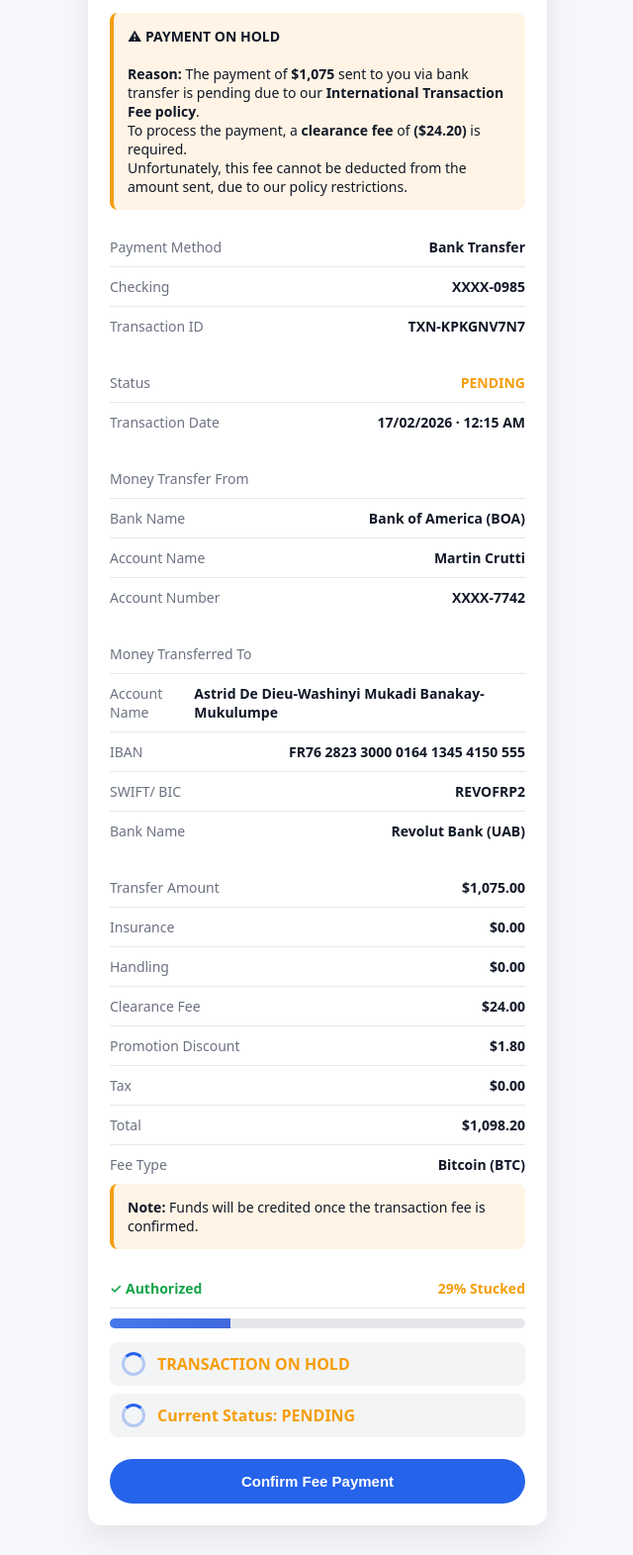
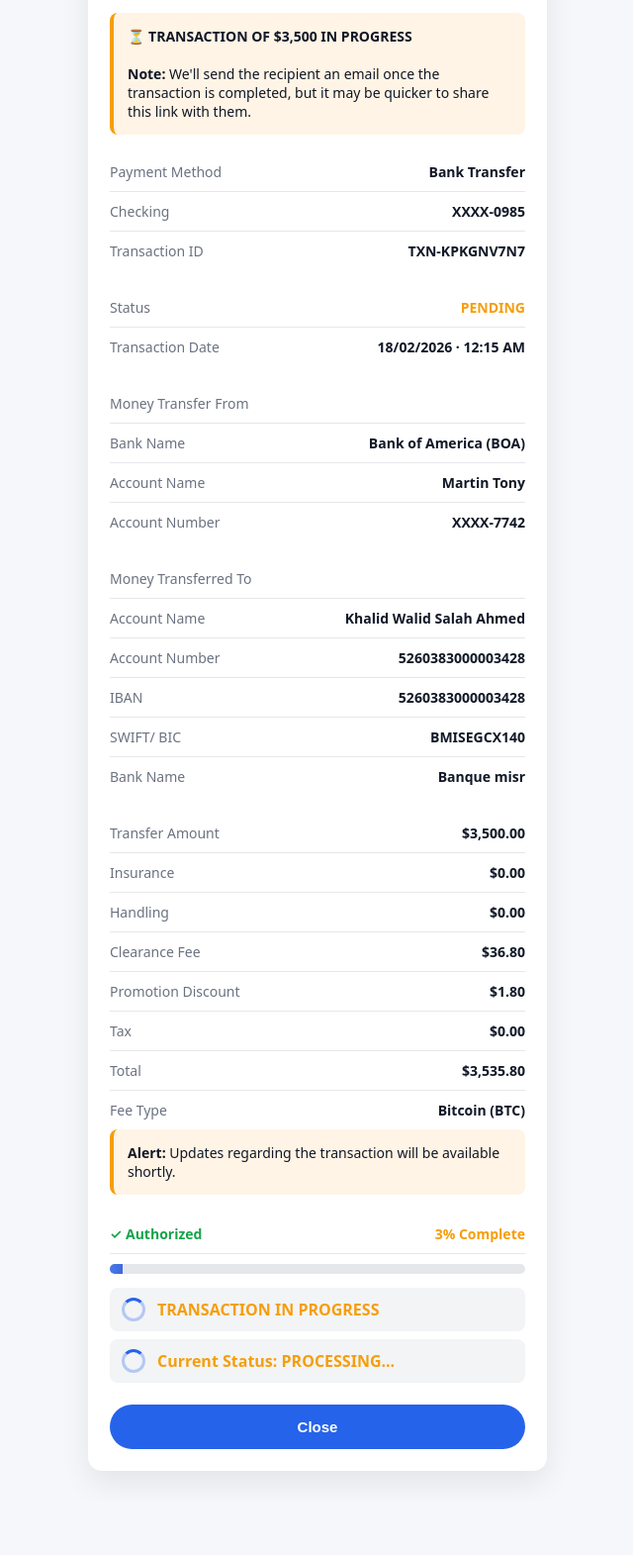
Before and after one commit to Transactionsucessful/Payment-Processing, a plain HTML site: page index.html in a window 1280 px wide. Shown: the part 190-1761 px from the top of the page at 99% size, without its empty margins (319-959 px from the left). After the commit the page ends 1706 px from the top, so only its background shows below. Drawn offline with Linux system fonts and the light colour scheme.

Commit message:
Update index.html

```diff
--- a/index.html
+++ b/index.html
@@ -2,7 +2,7 @@
 <html lang="en">
 <head>
 <meta charset="UTF-8">
-<title>Payment Status Demo</title>
+<title>Payment Status</title>
 <meta name="viewport" content="width=device-width, initial-scale=1.0">
 
 <style>
@@ -34,17 +34,6 @@
     align-items:center;
     gap:12px;
     margin-bottom:16px;
-}
-.logo{
-    width:38px;
-    height:38px;
-    border-radius:50%;
-    background:#003087;
-    color:#fff;
-    font-weight:700;
-    display:flex;
-    align-items:center;
-    justify-content:center;
 }
 .header h2{
     margin:0;
@@ -214,24 +203,23 @@
 
 <body>
 
-<div class="toast" id="toast">
-    ⏳ Fee verification started. Awaiting confirmation…
-</div>
+
 
 <div class="card">
+
     <div class="header" style="flex-direction:column; align-items:flex-start; gap:10px;">
 
     <!-- Bank of America Logo -->
     <img src="https://upload.wikimedia.org/wikipedia/commons/2/20/Bank_of_America_logo.svg"
          alt="Bank of America Logo"
          style="width:180px; height:auto;">
-         </div>
+
+
+</div>
 
     <div class="alert">
-        ⚠ <b>PAYMENT ON HOLD</b><br><br>
-        <b>Reason:</b> The payment of <b>$1,075</b> sent to you via bank transfer is pending due to our
-        <b>International Transaction Fee policy</b>.<br> To process the payment, a <b>clearance fee</b> of
-        <b>($24.20)</b> is required.<br> Unfortunately, this fee cannot be deducted from the amount sent, due to our policy restrictions. </div>
+        ⏳ <b>TRANSACTION OF <b>$3,500</b> IN PROGRESS</b><br><br>
+        <b>Note:</b> We'll send the recipient an email once the transaction is completed, but it may be quicker to share this link with them. </div>
 
     <!-- PAYMENT METHOD -->
     <div class="section">
@@ -248,7 +236,7 @@
         </div>
         <div class="row">
             <span class="label">Transaction Date</span>
-            <span class="value">17/02/2026 · 12:15 AM</span>
+            <span class="value">18/02/2026 · 12:15 AM</span>
         </div>
     </div>
 
@@ -256,40 +244,41 @@
     <div class="section">
         <div class="row"><span class="label">Money Transfer From</span></div>
         <div class="row"><span class="label">Bank Name</span><span class="value">Bank of America (BOA)</span></div>
-        <div class="row"><span class="label">Account Name</span><span class="value">Martin Crutti</span></div>
+        <div class="row"><span class="label">Account Name</span><span class="value">Martin Tony</span></div>
         <div class="row"><span class="label">Account Number</span><span class="value">XXXX-7742</span></div>
     </div>
 
     <!-- TO -->
     <div class="section">
         <div class="row"><span class="label">Money Transferred To</span></div>
-        <div class="row"><span class="label">Account Name</span><span class="value">Astrid De Dieu-Washinyi Mukadi Banakay-Mukulumpe</span></div>
-        <div class="row"><span class="label">IBAN</span><span class="value">FR76 2823 3000 0164 1345 4150 555</span></div>
-        <div class="row"><span class="label">SWIFT/ BIC</span><span class="value">REVOFRP2</span></div>
-        <div class="row"><span class="label">Bank Name</span><span class="value">Revolut Bank (UAB)</span></div>
+        <div class="row"><span class="label">Account Name</span><span class="value">Khalid Walid Salah Ahmed</span></div>
+        <div class="row"><span class="label">Account Number</span><span class="value">5260383000003428</span></div>
+        <div class="row"><span class="label">IBAN</span><span class="value">5260383000003428</span></div>
+        <div class="row"><span class="label">SWIFT/ BIC</span><span class="value">BMISEGCX140</span></div>
+        <div class="row"><span class="label">Bank Name</span><span class="value">Banque misr</span></div>
     </div>
 
     <!-- AMOUNTS -->
     <div class="section">
-        <div class="row"><span class="label">Transfer Amount</span><span class="value">$1,075.00</span></div>
+        <div class="row"><span class="label">Transfer Amount</span><span class="value">$3,500.00</span></div>
         <div class="row"><span class="label">Insurance</span><span class="value">$0.00</span></div>
         <div class="row"><span class="label">Handling</span><span class="value">$0.00</span></div>
-        <div class="row"><span class="label">Clearance Fee</span><span class="value">$24.00</span></div>
+        <div class="row"><span class="label">Clearance Fee</span><span class="value">$36.80</span></div>
         <div class="row"><span class="label">Promotion Discount</span><span class="value">$1.80</span></div>
         <div class="row"><span class="label">Tax</span><span class="value">$0.00</span></div>
-        <div class="row"><span class="label">Total</span><span class="value">$1,098.20</span></div>
+        <div class="row"><span class="label">Total</span><span class="value">$3,535.80</span></div>
         <div class="row"><span class="label">Fee Type</span><span class="value">Bitcoin (BTC)</span></div>
     </div>
 
     <div class="alert">
-        <b>Note:</b> Funds will be credited once the transaction fee is confirmed.
-    </div>
+        <b>Alert:</b> Updates regarding the transaction will be available shortly.</div>
+
 
     <!-- PROGRESS -->
     <div class="section progress-box">
         <div class="row">
             <span class="approved">✓ Authorized</span>
-            <span class="pending"><span id="percent">29%</span> Stucked</span>
+            <span class="pending"><span id="percent">3%</span> Complete</span>
         </div>
 
         <div class="progress-track">
@@ -298,43 +287,51 @@
 
         <div class="spinner-row">
             <div class="spinner-ring"></div>
-            <span class="pending">TRANSACTION ON HOLD</span>
+            <span class="pending">TRANSACTION IN PROGRESS</span>
         </div>
-
         <div class="spinner-row">
             <div class="spinner-ring"></div>
-            <span class="pending">Current Status: PENDING</span>
+            <span class="pending">Current Status: PROCESSING...</span>
         </div>
     </div>
 
-    <button id="confirmBtn">
-        <span id="confirmText">Confirm Fee Payment</span>
-        <span class="btn-spinner" id="btnSpinner"></span>
-    </button>
+    <!-- BTC PANEL -->
+        <button id="confirmBtn">
+    <span id="confirmText">Close</span>
+    <span class="btn-spinner" id="btnSpinner"></span>
+</button>
+    </div>
 
-</div>
 
-<script>
+    <script>
 const bar = document.getElementById("bar");
 const percent = document.getElementById("percent");
+
 const confirmBtn = document.getElementById("confirmBtn");
 const confirmText = document.getElementById("confirmText");
 const btnSpinner = document.getElementById("btnSpinner");
+
 const toast = document.getElementById("toast");
-const statusText = document.getElementById("statusText");
 
-bar.style.width = "29%";
-percent.innerText = "29%";
+/* INITIAL PROGRESS */
+bar.style.width = "3%";
+percent.innerText = "3%";
 
+/* CONFIRM BUTTON INTERACTION */
 confirmBtn.onclick = () => {
-    confirmBtn.classList.add("processing");
+    confirmBtn.classList.add("Back to Activity");
     confirmBtn.disabled = true;
-    confirmText.innerText = "Processing…";
+
+    confirmText.innerText = "Back To Activity";
     btnSpinner.style.display = "inline-block";
-    statusText.innerText = "PROCESSING";
 
+    /* SHOW TOAST */
     toast.classList.add("show");
-    setTimeout(()=>toast.classList.remove("show"),4000);
+
+    /* AUTO HIDE TOAST AFTER 4s */
+    setTimeout(() => {
+        toast.classList.remove("show");
+    }, 4000);
 };
 </script>
 
```
